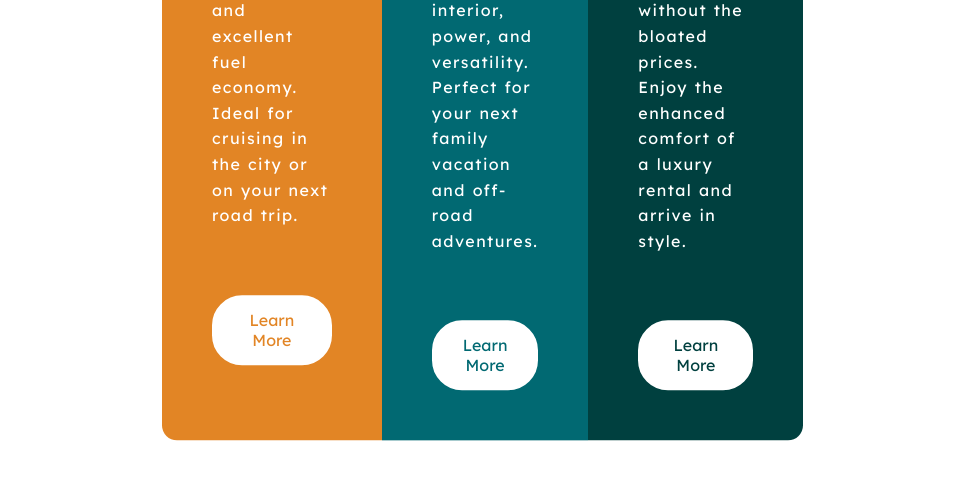
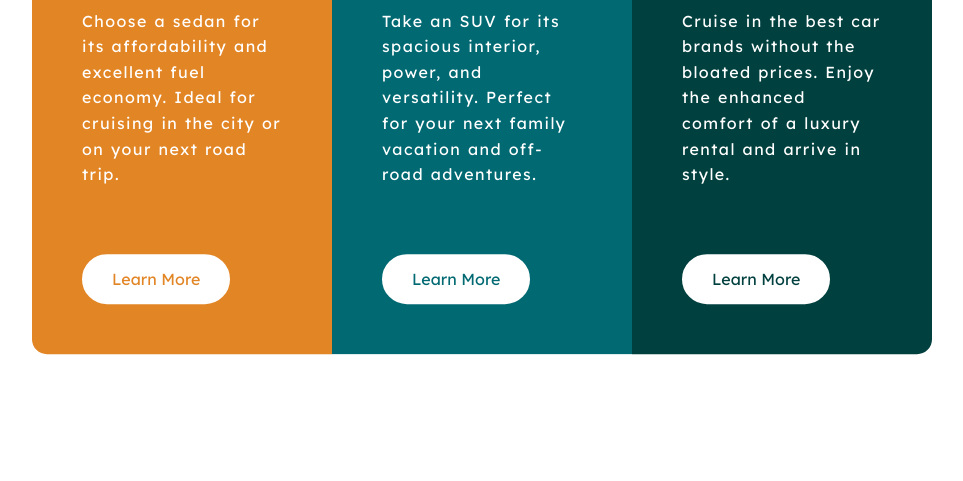
Before and after one commit to kaxka99/3-column-preview-card-component-main, a plain HTML site: page index.html in a window 1280 px wide. Shown: the part 319-800 px from the top of the page, without its empty margins (158-1121 px from the left). Drawn offline with Linux system fonts and the light colour scheme.

Commit message:
Add files via upload

```diff
--- a/index.html
+++ b/index.html
@@ -94,14 +94,16 @@
         top: 50%;
         left: 50%;
         transform: translate(-50%, -50%);
-        width: 50%;
-        max-width: 1055px;
         display: grid;
         grid-template-columns: 1fr 1fr 1fr;
         font-size: 16px;
         letter-spacing: 0.09em;
         word-spacing: 0.05em;
         line-height:  1.6;
+        }
+
+        .wrapper > div{
+        min-width: 200px;
         }
 
         .sedans{
```
